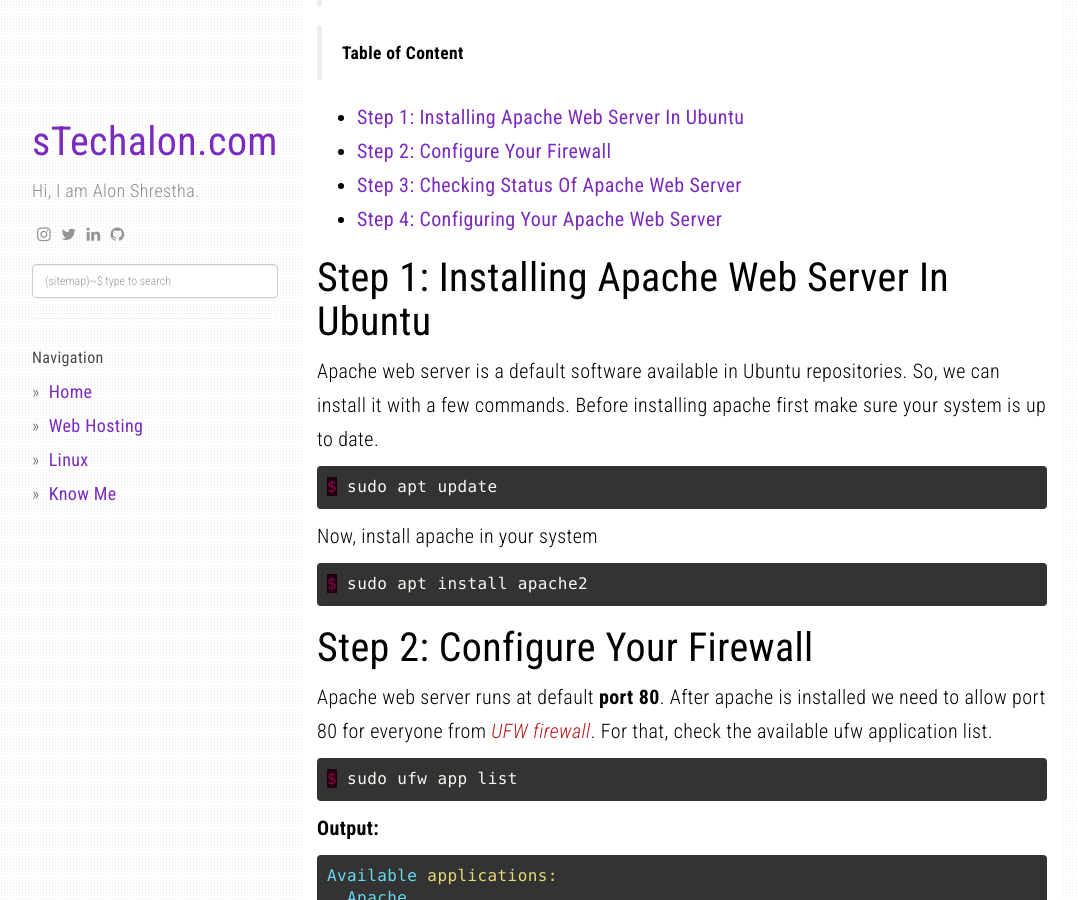
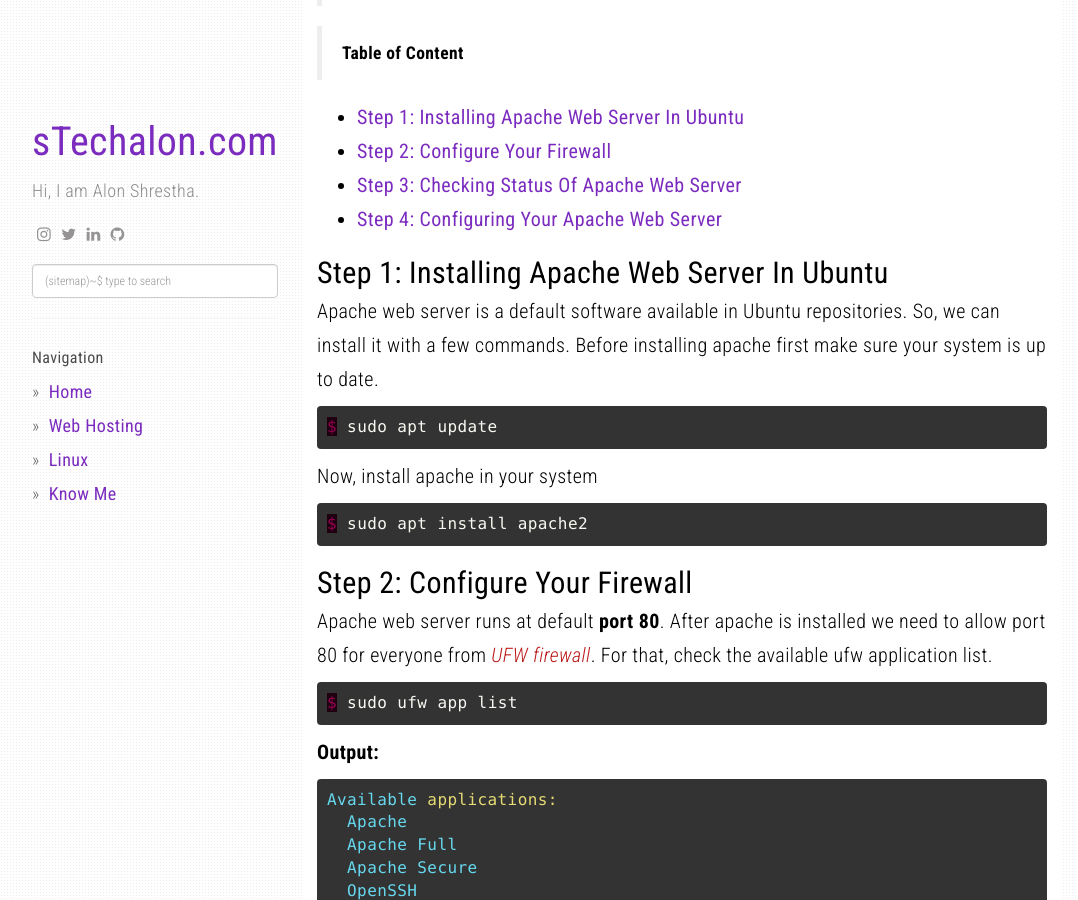
Before and after one commit to alonshrestha/stechalon.com, a Jekyll site: the page built from _posts/2020-09-06-install-apache-web-server-ubuntu.md, in a window 1280 px wide and 900 px high, scrolled down 908 px. Shown: the whole window, without its empty margins (53-1131 px from the left). Built offline with Jekyll 4.4.1, drawn with Linux system fonts in a browser that asks for light colours; nearby versions of some CDN libraries; comment, search, counter and statistics services are not loaded.

```diff
--- a/_posts/2020-09-06-install-apache-web-server-ubuntu.md
+++ b/_posts/2020-09-06-install-apache-web-server-ubuntu.md
@@ -28,7 +28,7 @@ Before following this tutorial you should have following requirements.
 * TOC
 {:toc}
 
-# Step 1: Installing  Apache Web Server In Ubuntu
+## Step 1: Installing  Apache Web Server In Ubuntu
 Apache web server is a default software available in Ubuntu repositories. So, we can install it with a  few commands. Before installing apache first make sure your system is up to date.
 {%highlight ruby%}
 $ sudo apt update
@@ -40,7 +40,7 @@ $ sudo apt install apache2
 {%endhighlight%}
 
 
-# Step 2: Configure Your Firewall
+## Step 2: Configure Your Firewall
 
 Apache web server runs at default **port 80**. After apache is installed we need to allow port 80 for everyone from  <span style="color:#bb1919">*UFW firewall*</span>. For that, check the available ufw application list.
 {%highlight ruby%}
@@ -85,7 +85,7 @@ Apache (v6)                ALLOW       Anywhere (v6)
 
 {%endhighlight%}
 
-# Step 3: Checking Status Of Apache Web Server
+## Step 3: Checking Status Of Apache Web Server
 
 After configuring your firewall, now check the  status of the server with  <span style="color:#bb1919">*'systemctl'*</span> command.
 {%highlight ruby%}
@@ -122,7 +122,7 @@ http://localhost or https://127.0.0.1
 In my case, my machine address is  <span style="color:#bb1919">*http://3.89.36.46/*</span>. You will see the default Ubuntu 20.04 apache page which means your server is running properly.
 
 ![How To Install Apache Web Server In Ubuntu 20.04](/static/img/posts/install-apache-web-server-ubuntu/2.PNG)
-# Step 4: Configuring Your Apache Web Server
+## Step 4: Configuring Your Apache Web Server
 It is important to know how to control your server system. Controlling the server system means <span style="color:#bb1919">*stop, start*</span> and <span style="color:#bb1919">*restart*</span> your server.
 
 **Start** apache web server.
```
